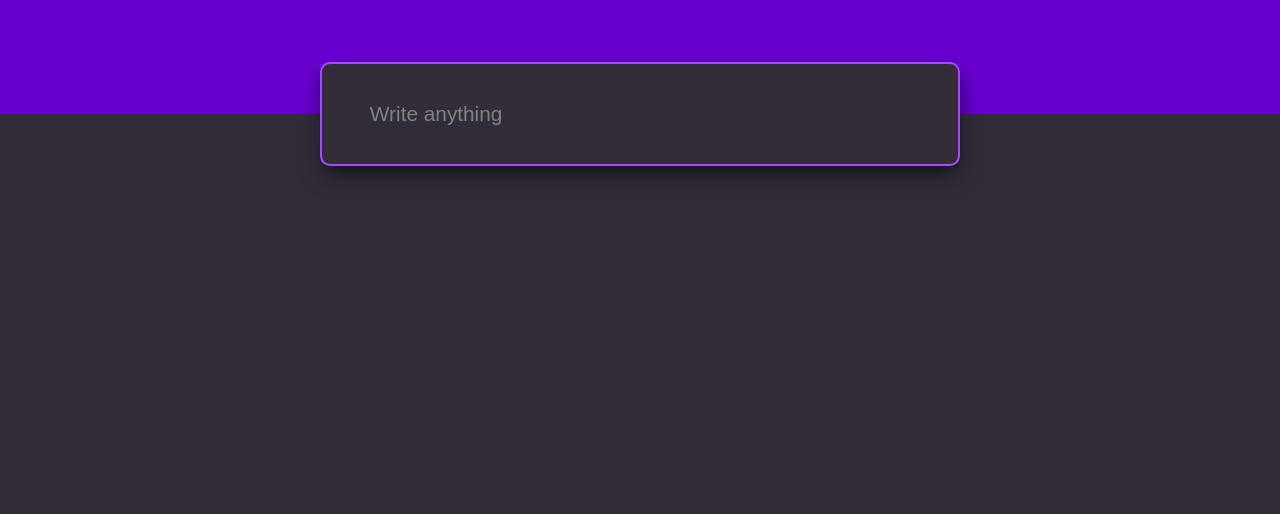
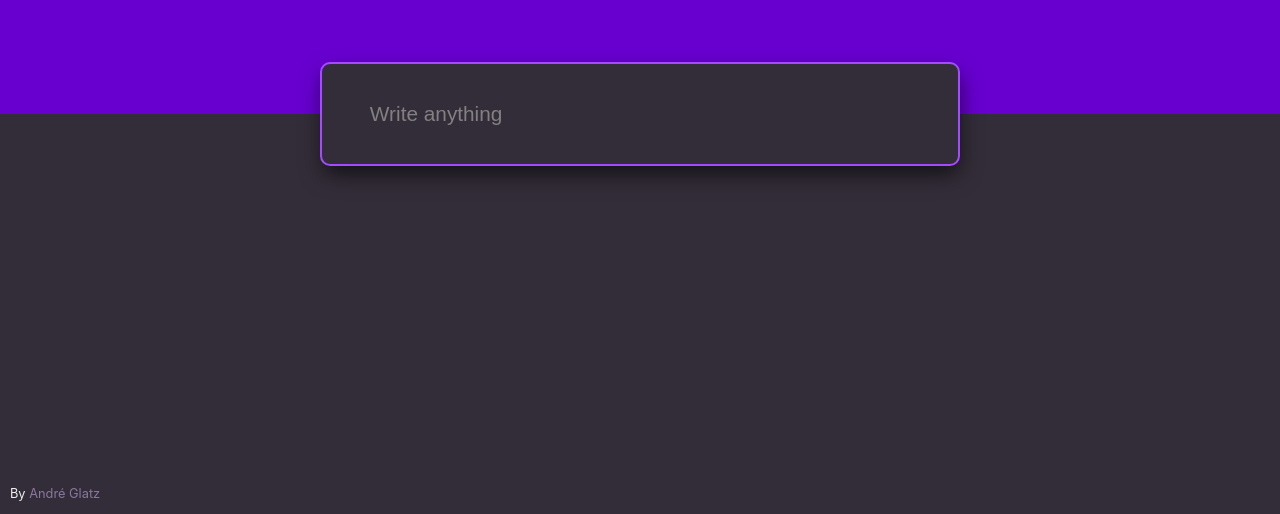
Before and after one commit to AndreGlatz/visit-card, a Next.js app: page / in a window 1280 px wide. Shown: the part 286-800 px from the top of the page. Built offline with nearby package versions, Linux system fonts and the light colour scheme.

Commit message:
create footer

```diff
--- a/src/components/Layout/index.tsx
+++ b/src/components/Layout/index.tsx
@@ -1,10 +1,19 @@
 import React from "react";
-import { Container } from "./styles";
+import { Container, Footer } from "./styles";
 
 type Props = {
   children?: any;
 };
 
 export const Layout: React.FC<Props> = (props: Props) => {
-  return <Container>{props.children}</Container>;
+  return (
+    <Container>
+      {props.children}
+      <Footer>
+        <p>
+          By <a href="https://github.com/andreglatz">André Glatz</a>{" "}
+        </p>
+      </Footer>
+    </Container>
+  );
 };
--- a/src/components/Layout/styles.ts
+++ b/src/components/Layout/styles.ts
@@ -8,3 +8,16 @@ export const Container = styled.div`
   display: flex;
   background: linear-gradient(to bottom, #6800d0 50%, #332d39 0%);
 `;
+
+export const Footer = styled.footer`
+  position: absolute;
+  width: 100%;
+  padding-left: 10px;
+  bottom: 0;
+  font-size: 0.8rem;
+  color: #ededed;
+
+  a {
+    color: #8a789c;
+  }
+`;
--- a/src/pages/index.tsx
+++ b/src/pages/index.tsx
@@ -10,7 +10,7 @@ export default function Home() {
     const key = event.key;
 
     if (key === "Enter") {
-      router.push(`http://localhost:3000/${value}`);
+      router.push(`http://localhost:3000/text/${value}`);
     }
   }
 
```
Also changed, not shown: src/pages/_documents.tsx (+23 -1 lines), src/pages/text/[text].tsx (renamed from src/pages/[text].tsx).
